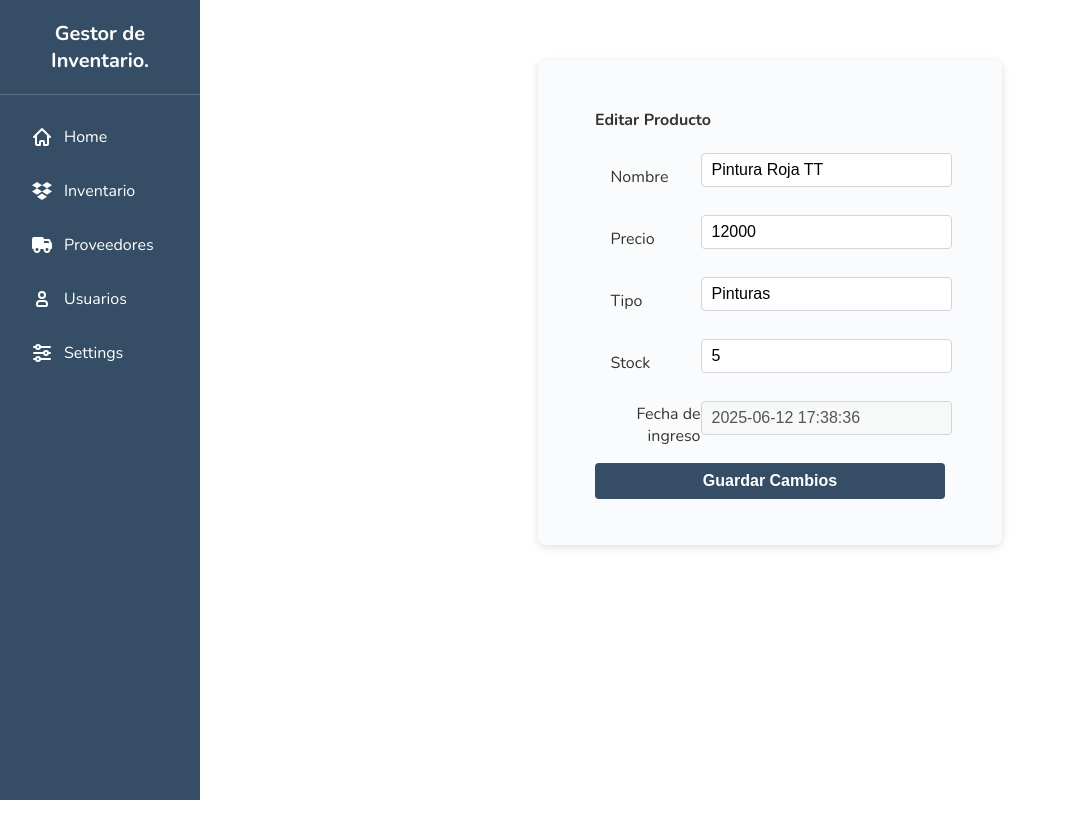
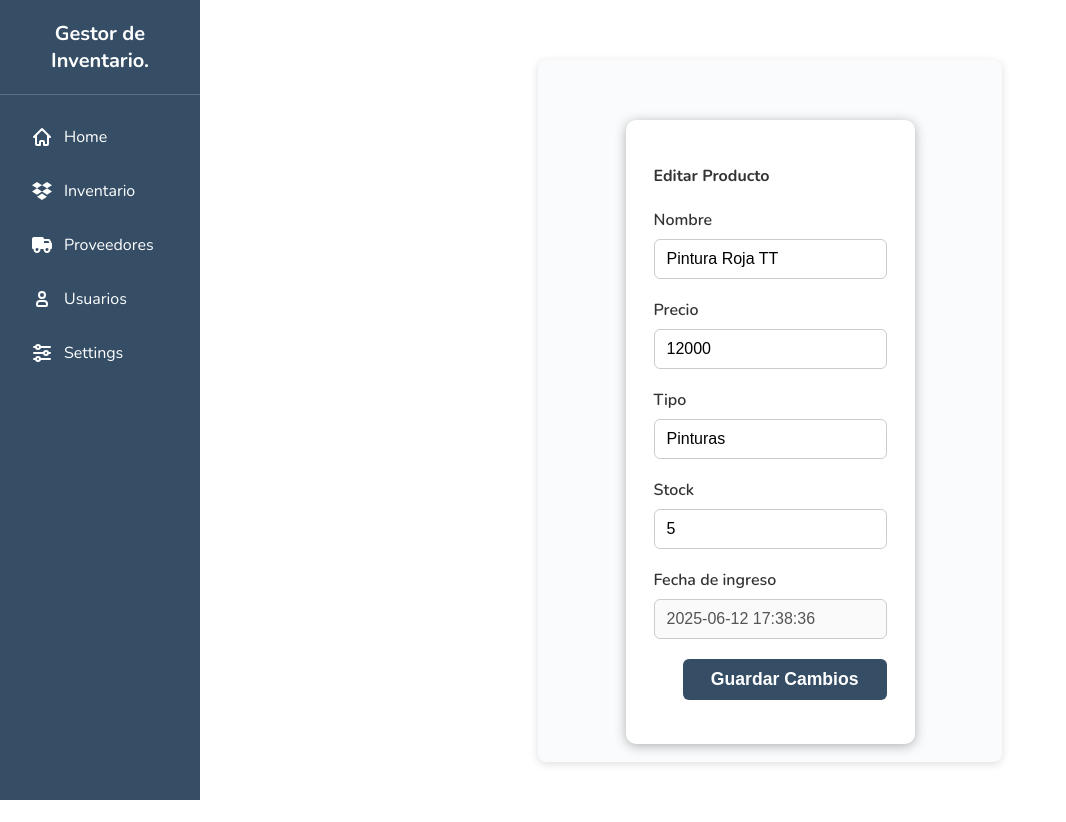
Before and after one commit to lvkhss/GestorInventario, a Django app: page /pinturas/edit_item/2 in a window 1280 px wide. Shown: the whole page, without its empty margins (0-1066 px from the left). Before the commit the page ends 800 px from the top, so only its background shows below. Run offline with Django 3.2, Linux system fonts and the light colour scheme; data comes from the database, SQL or seed files in the repository; both versions use the stored data as it was after the commit.

Commit message:
same edit
deleted confirm and css on excel field

```diff
--- a/inventory/static/css/style.css
+++ b/inventory/static/css/style.css
@@ -100,65 +100,54 @@
     justify-content: center;
 
 }
-
 .add-product-group {
-    display: flex;
-    align-items: center;
-    justify-content: center;
-    margin-bottom: 14px;
-    justify-content: center;
-
+  margin-bottom: 20px;
 }
 
 .add-product-label {
-    display: flex;
-    flex: 0 0 90px;
-    font-weight: 500;
-    text-align: right;
-
-
+  display: block;
+  margin-bottom: 8px;
+  font-weight: 600;
+  color: #333;
 }
 
 .add-product-field input,
 .add-product-field select,
 .add-product-field textarea {
-    display: flex;
-    margin-bottom: 14px;
-    align-items: center;
   width: 100%;
-    padding: 7px 10px;
-    border: 1px solid #d1d5db;
-    border-radius: 4px;
+  padding: 10px 12px;
+  border: 1px solid #ccc;
+  border-radius: 6px;
   font-size: 1rem;
-
+  box-sizing: border-box;
+  transition: border-color 0.2s;
 }
 
-
+.add-product-field input:focus,
+.add-product-field select:focus,
+.add-product-field textarea:focus {
+  border-color: #007bff;
+  outline: none;
+}
 
 .add-product-btn-wrap {
-    display: flex;
-    margin-bottom: 14px;
-    align-items: center;
-    width: 100%;
-
-
+  text-align: right;
 }
 
 .add-product-btn {
-    width: 100%;
-    padding: 9px 0;
-    font-size: 1rem;
-    border-radius: 4px;
-    background: #354e66;
+  background-color: #354e66;
   color: #fff;
+  padding: 10px 28px;
   border: none;
+  border-radius: 6px;
+  font-size: 1.1rem;
   font-weight: 600;
+  cursor: pointer;
   transition: background 0.2s;
-
 }
 
 .add-product-btn:hover {
-    background: #223146;
+  background-color: #0056b3;
 }
 
 .add_buttons {
@@ -247,3 +236,55 @@
   border-bottom-right-radius: 50px;
   margin-right: 0;
 }
+
+
+/* EXCEL */
+
+form {
+  max-width: 400px;
+  margin: 32px auto 0 auto;
+  padding: 24px 28px;
+  background: #ffffff;
+  border-radius: 10px;
+  box-shadow: 0 2px 12px rgba(0,0,0,0.3);
+}
+
+form h2 {
+  text-align: center;
+  margin-bottom: 18px;
+}
+
+form p {
+  margin-bottom: 18px;
+}
+
+form input[type="file"] {
+  display: block;
+  margin-bottom: 18px;
+}
+
+form button[type="submit"] {
+  background-color: #354e66;
+  color: #fff;
+  padding: 10px 28px;
+  border: none;
+  border-radius: 6px;
+  font-size: 1.1rem;
+  font-weight: 600;
+  cursor: pointer;
+  transition: background 0.2s;
+}
+
+form button[type="submit"]:hover {
+  background-color: #0056b3;
+}
+
+form + p {
+  text-align: center;
+  margin-top: 18px;
+  color: #28a745;
+  font-weight: 500;
+}
+
+
+/* EXCEL */
```
Also changed, not shown: db.sqlite3. Lines whose indentation alone changed are shown as unchanged.
